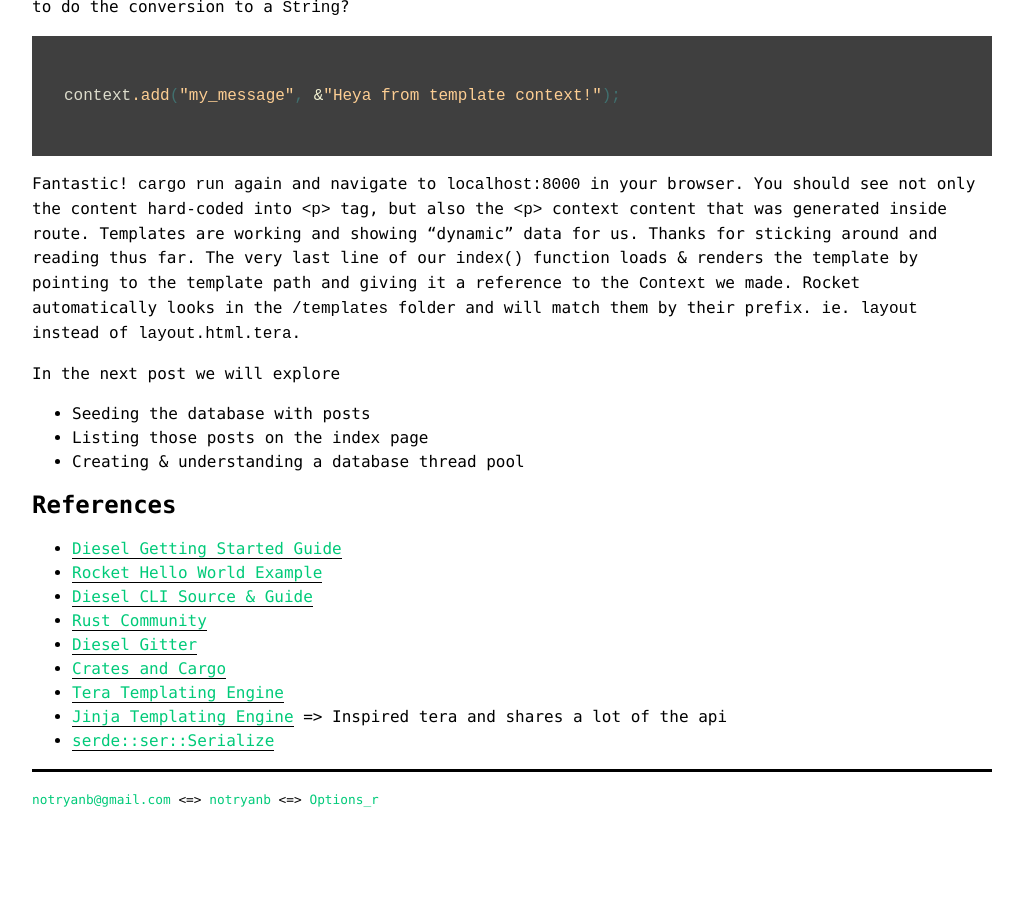
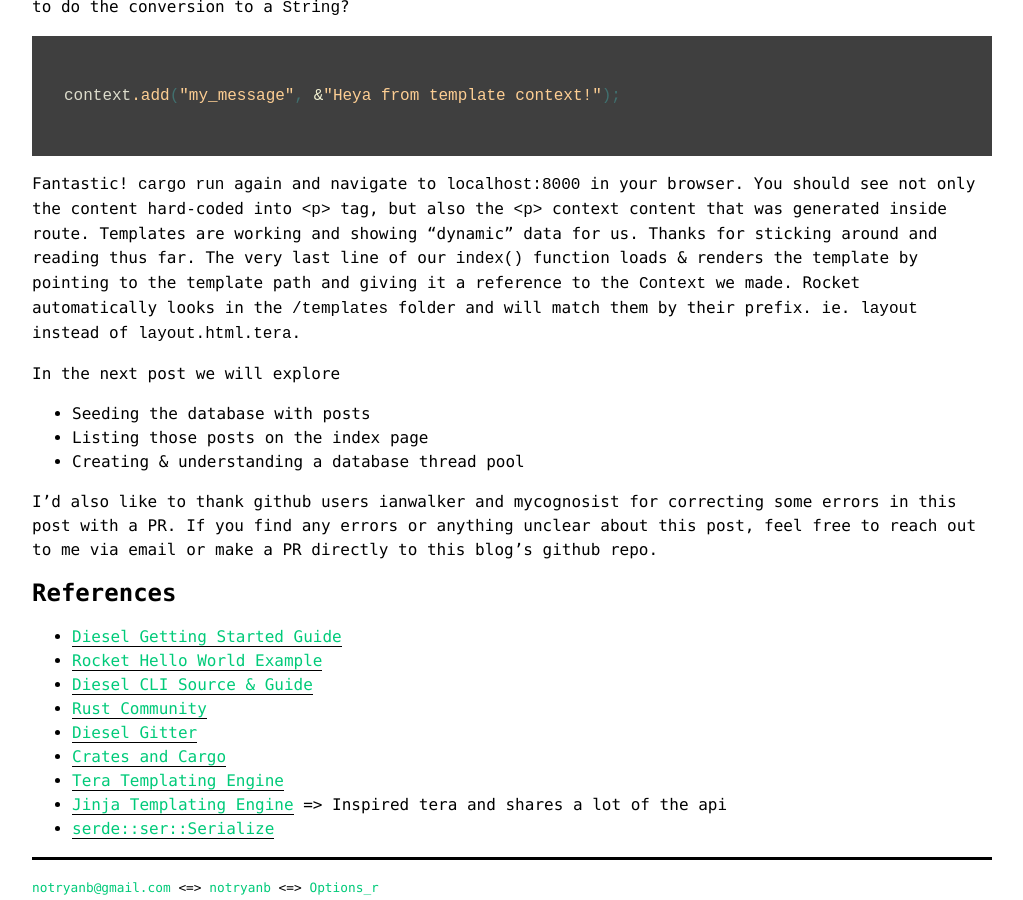
Before and after one commit to notryanb/notryanb.github.io, a Jekyll site: the page built from _posts/2017-09-15-rust-blog-series-1.md, in a window 1280 px wide and 900 px high, scrolled down 11567 px. Shown: the whole window, without its empty margins (128-1151 px from the left). Built offline with Jekyll 4.4.1, drawn with Linux system fonts in a browser that asks for light colours; before the commit the page ends 12379 px from its top, so only the background shows below that.

Commit message:
add thank you blurb

```diff
--- a/_posts/2017-09-15-rust-blog-series-1.md
+++ b/_posts/2017-09-15-rust-blog-series-1.md
@@ -535,6 +535,10 @@
 - Listing those posts on the index page
 - Creating & understanding a database thread pool
 
+I'd also like to thank github users ianwalker and mycognosist for correcting some errors in this post with a PR.
+If you find any errors or anything unclear about this post, feel free to reach out to me via email or make a PR
+directly to this blog's github repo.
+
 ## <a name="references"></a>References
 
 - [Diesel Getting Started Guide](http://diesel.rs/guides/getting-started/)
```
